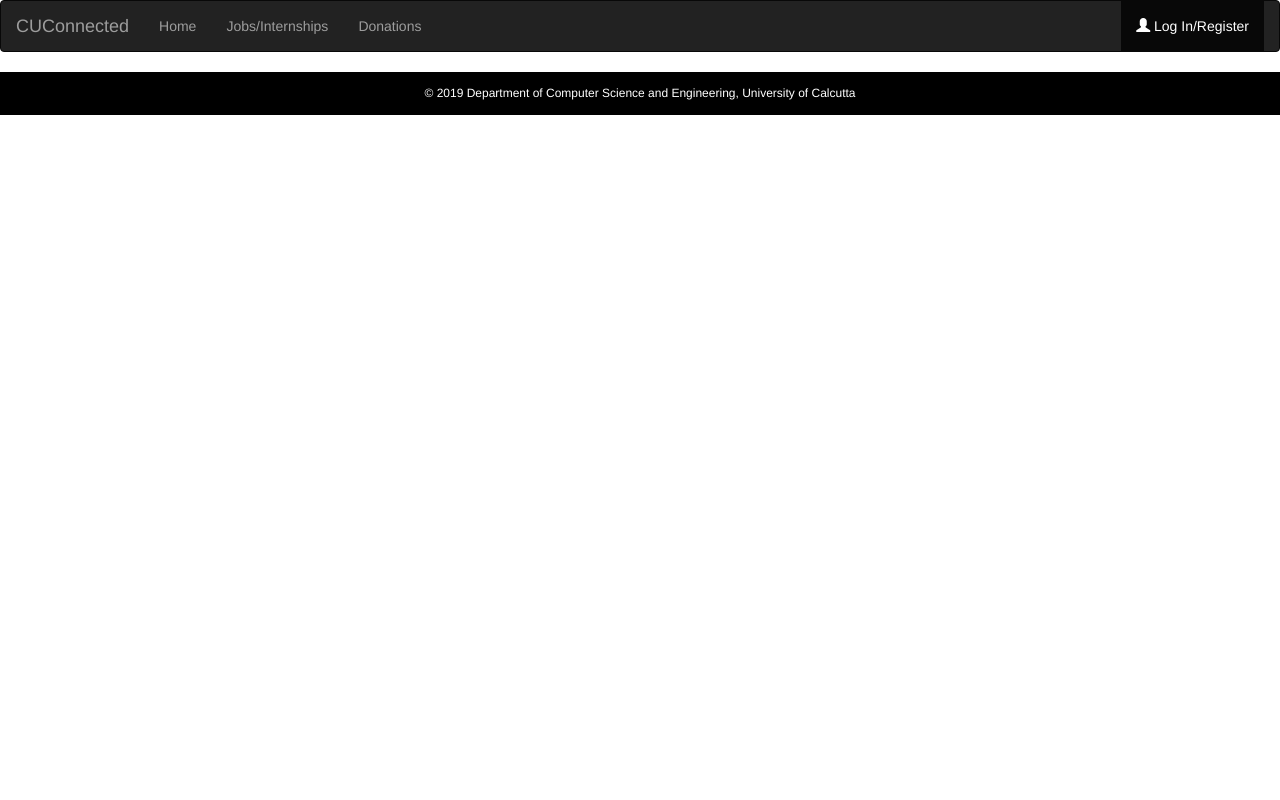
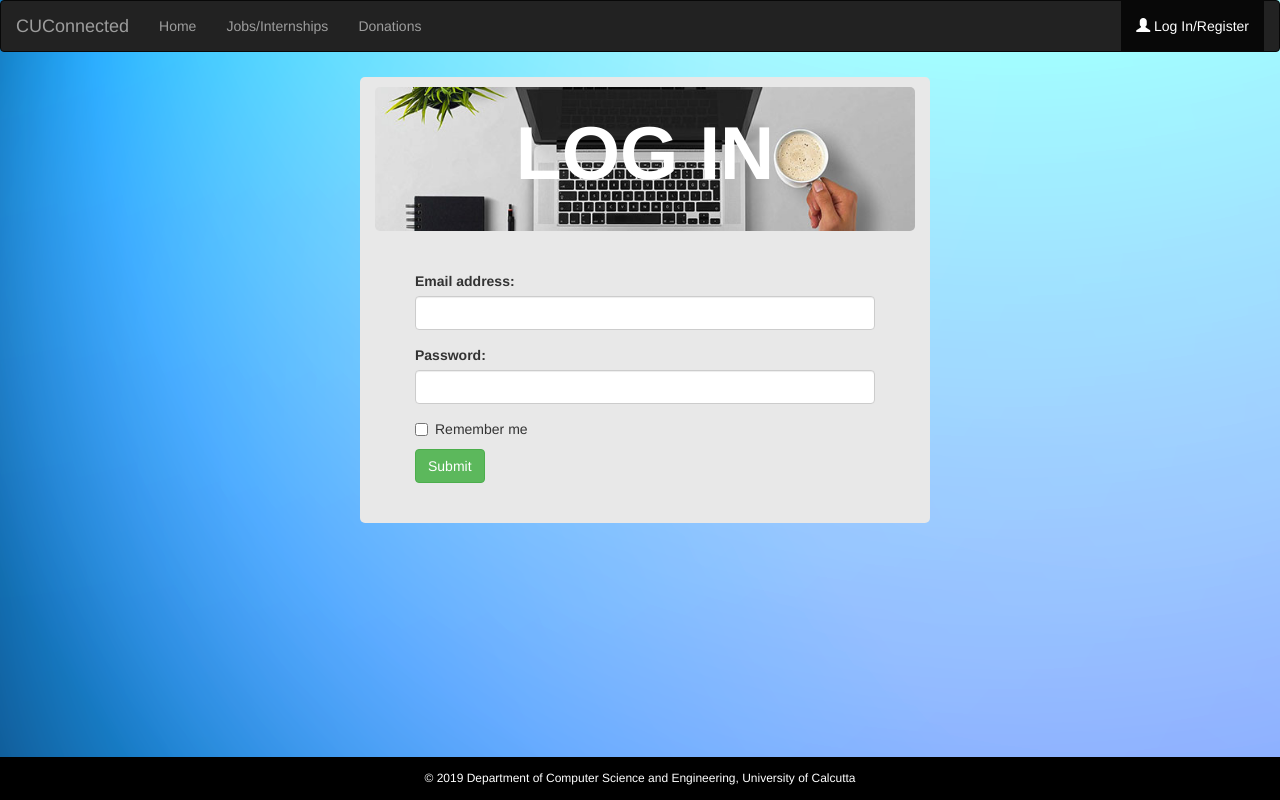
Before and after one commit to sayangdiptochakraborty/cuconnected, a plain HTML site: page tabs/login.html in a window 1280 px wide. Drawn offline with nearby package versions, Linux system fonts and the light colour scheme.

Commit message:
Add files via upload

```diff
--- a/tabs/login.html
+++ b/tabs/login.html
@@ -17,10 +17,41 @@
                 width: 100%;
                 height: auto;
                 padding: 5px;
+                position: absolute;
+                bottom: 0;
+            }
+            .col-lg-6
+            {
+                margin: 5px;
+                border-radius: 5px;
+                background: rgba(232, 232, 232, 1);
+            }
+            .image
+            {
+                position: relative;
+                text-align: center;
+                color: white;
+            }
+            .centered {
+                position: absolute;
+                top: 50%;
+                left: 50%;
+                transform: translate(-50%, -50%);
+                font-size: 75px;
+                }
+            img
+            {
+                margin-top: 10px;
+                border-radius: 5px;
+            }
+            .form
+            {
+                margin: 20px;
+                padding: 20px;
             }
         </style>
     </head>
-    <body style="background-image: image()">
+    <body background="images/login_background.png">
         <nav class="navbar navbar-inverse">
             <div class="container-fluid">
                 <div class="navbar-header">
@@ -43,6 +74,32 @@
                 </div>
             </div>
         </nav>
+        <div class="container">
+            <div class="col-lg-3"></div>
+            <div class="col-lg-6">
+                <div class="image">
+                    <img style='height: 100%; width: 100%; object-fit: contain' src="images/bg-01.jpg">
+                    <div class="centered"><b>LOG IN</b></div>
+                </div>
+                <div class="form">
+                    <form action="/action_page.php">
+  <div class="form-group">
+    <label for="email">Email address:</label>
+    <input type="email" class="form-control" id="email">
+  </div>
+  <div class="form-group">
+    <label for="pwd">Password:</label>
+    <input type="password" class="form-control" id="pwd">
+  </div>
+  <div class="checkbox">
+    <label><input type="checkbox"> Remember me</label>
+  </div>
+  <button type="submit" class="btn btn-success">Submit</button>
+</form>
+                </div>
+            </div>
+            <div class="col-lg-3"></div>
+        </div>
         <div class="footer">
             <h6>© 2019 Department of Computer Science and Engineering, University of Calcutta</h6>
         </div>
```
Also changed, not shown: tabs/fundraising.html (+6 -7 lines), tabs/images/bg-01.jpg (added), tabs/images/fundraising_background.jpeg (added), tabs/images/fundraising_background.jpg (added), tabs/images/login_background.png (added).
